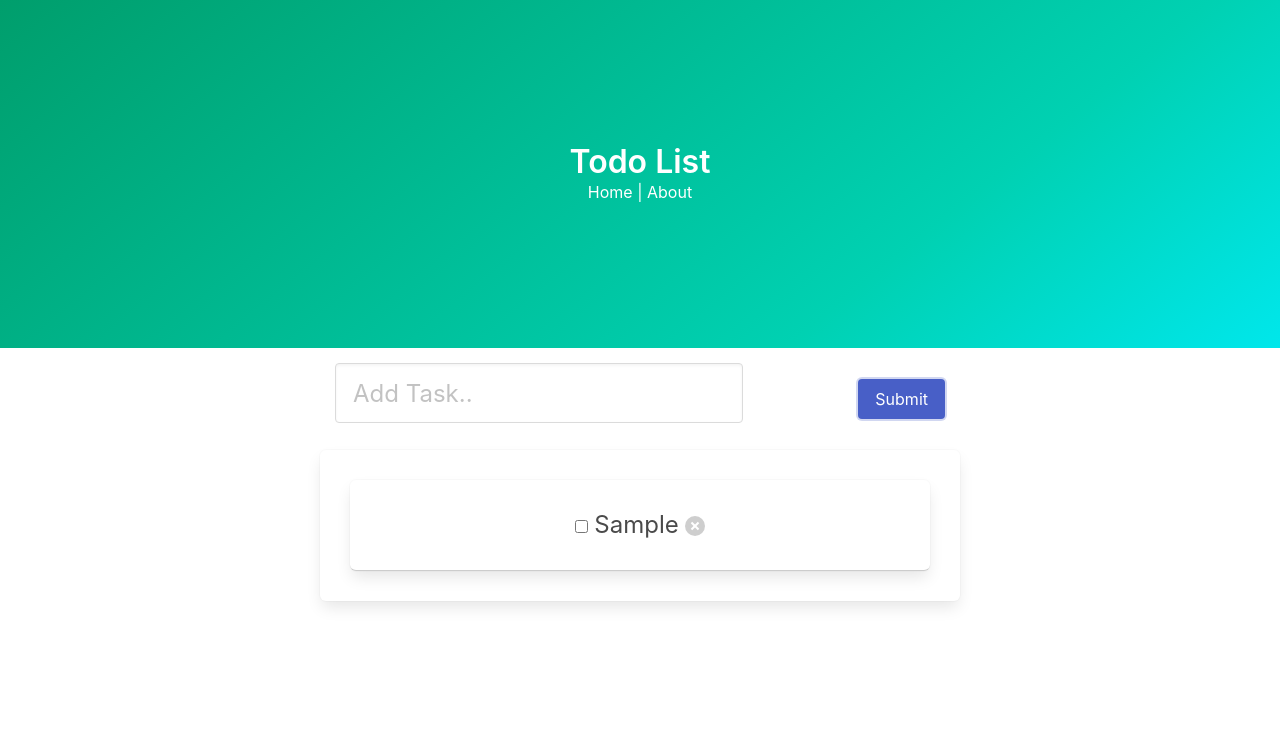
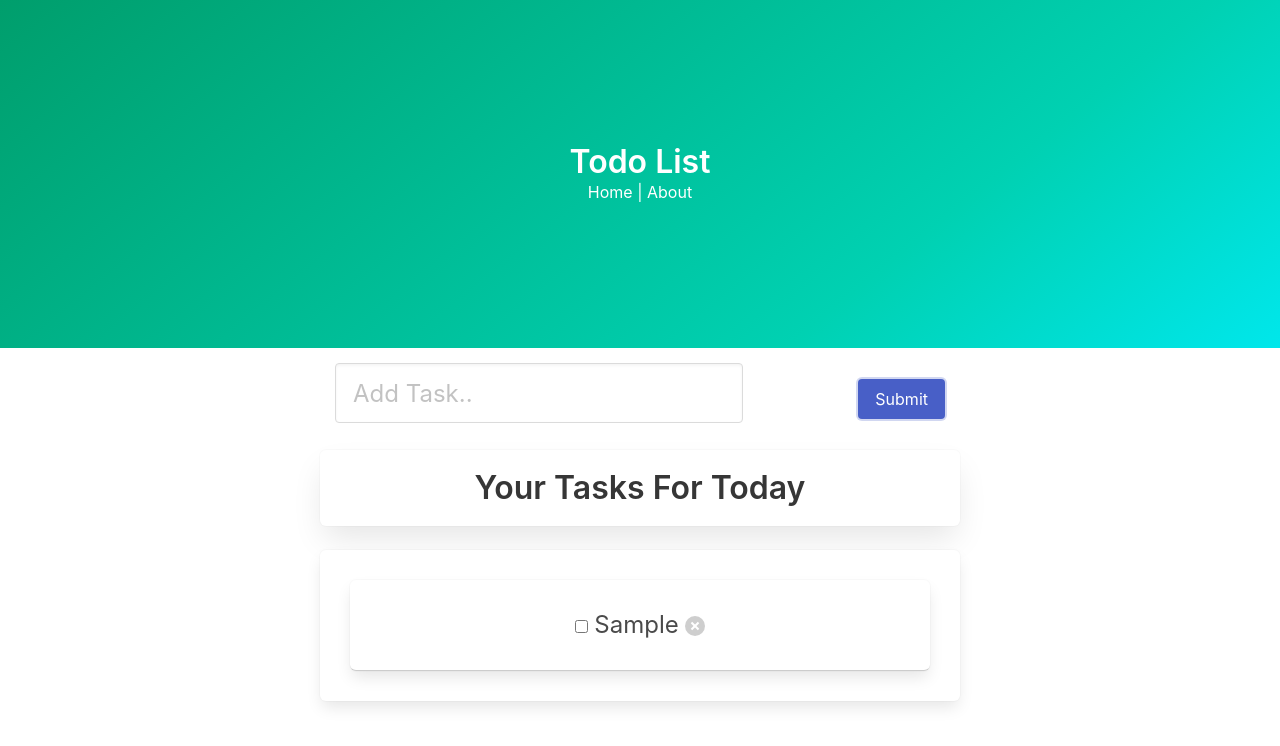
Before and after one commit to bkRahul/vue_todo, a Vue app: page /#/ in a window 1280 px wide. Both pictures are taken after typing "Sample" into the empty fields and a click on the button "Submit". Shown: the top 746 px of the page. Built offline with nearby package versions, Linux system fonts and the light colour scheme.

Commit message:
Made minor changes in input box and design

```diff
--- a/src/components/AddTodo.vue
+++ b/src/components/AddTodo.vue
@@ -3,7 +3,7 @@
         <form class="level" @submit="addTodo">
             <div class="field level-left">
                 <div class="control level-item">
-                    <input class="input is-large" type="text" name="task" placeholder="Add Task.." v-model="title">
+                    <input class="input is-large" type="text" name="task" placeholder="Add Task.." v-model="title" required>
                 </div>
             </div>
             <div class="field level-right">
--- a/src/components/Todos.vue
+++ b/src/components/Todos.vue
@@ -1,7 +1,10 @@
 <template>
-  <div class="container box">
-    <div v-bind:key="todo.id" v-for="todo in todos">
-      <TodoItem v-bind:todo="todo" v-on:del-todo="$emit('del-todo', todo.id)"/>
+  <div class="container">
+    <h1 class="title box">Your Tasks For Today</h1>
+    <div class="box">
+      <div v-bind:key="todo.id" v-for="todo in todos">
+        <TodoItem v-bind:todo="todo" v-on:del-todo="$emit('del-todo', todo.id)"/>
+      </div>
     </div>
   </div>
 </template>
--- a/src/views/Home.vue
+++ b/src/views/Home.vue
@@ -1,5 +1,5 @@
 <template>
-  <div id="app">
+  <div id="home">
     <AddTodo v-on:add-todo="addTodo"/>
     <Todos v-bind:todos="todos" v-on:del-todo="deleteTodo"/>
   </div>
```
